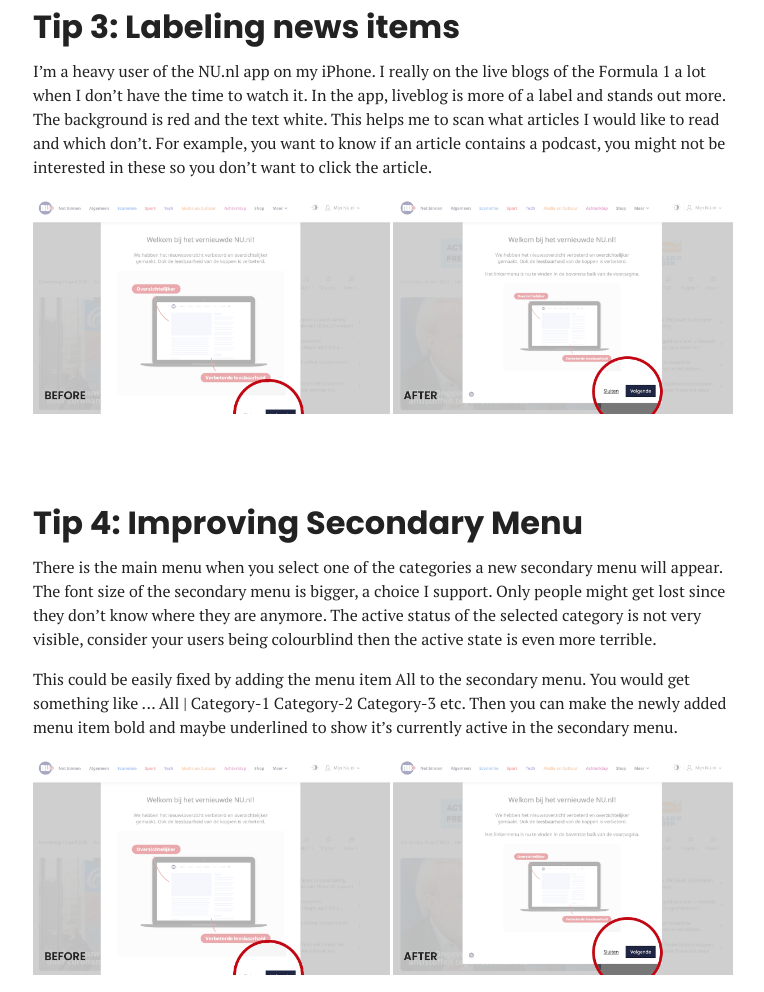
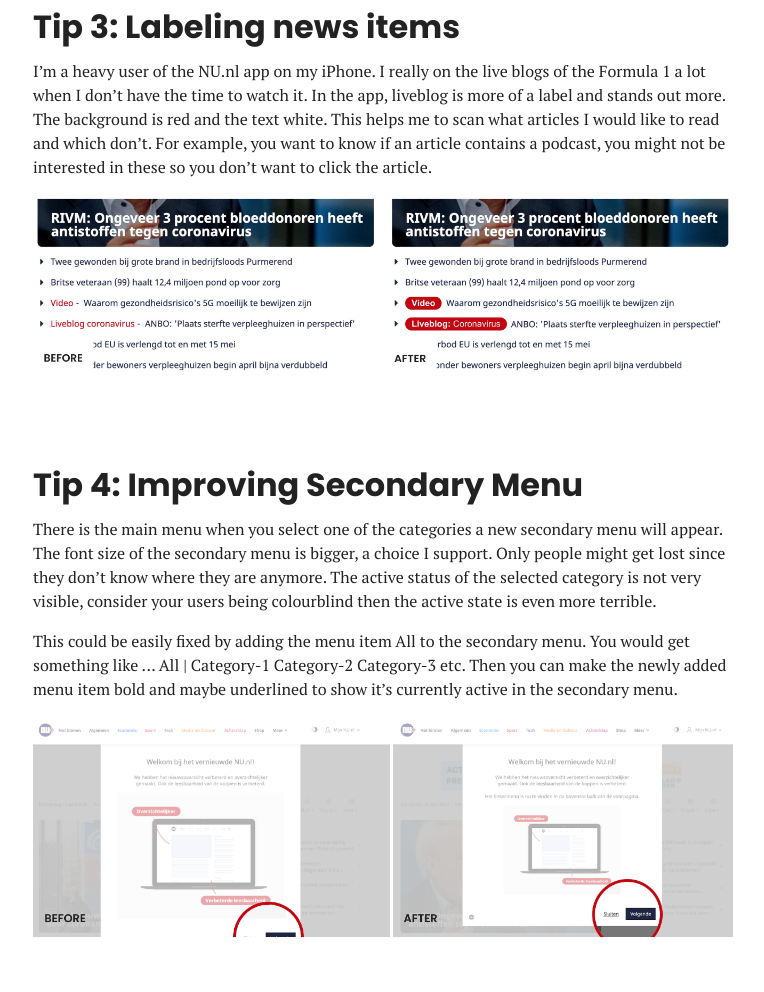
Before and after one commit to sandervolbeda/personal-website, a plain HTML site: page blog/5-tips-for-the-leading-dutch-news-website-nu-nl.html in a window 1280 px wide. Shown: the part 2106-3098 px from the top of the page, without its empty margins (257-1021 px from the left). Drawn offline with Linux system fonts and the light colour scheme.

Commit message:
Update 5-tips-for-the-leading-dutch-news-website-nu-nl.html

```diff
--- a/blog/5-tips-for-the-leading-dutch-news-website-nu-nl.html
+++ b/blog/5-tips-for-the-leading-dutch-news-website-nu-nl.html
@@ -92,7 +92,7 @@
                 <p>I’m a heavy user of the NU.nl app on my iPhone. I really on the live blogs of the Formula 1 a lot when I don’t have the time to watch it. In the app, liveblog is more of a label and stands out more. The background is red and the text white. This helps me to scan what articles I would like to read and which don’t. For example, you want to know if an article contains a podcast, you might not be interested in these so you don’t want to click the article.</p>
 
                 <div class="large-image aos-init" data-aos="fade-up" data-aos-duration="2500">
-                    <img src="../../images/blog/5-tips-for-the-leading-dutch-news-website-nu-nl/tip-one-pop-up.png" alt="Personalized grid">
+                    <img src="../../images/blog/5-tips-for-the-leading-dutch-news-website-nu-nl/tip-three-labels.jpg" alt="Personalized grid">
                  </div>
             </div>
 
```
